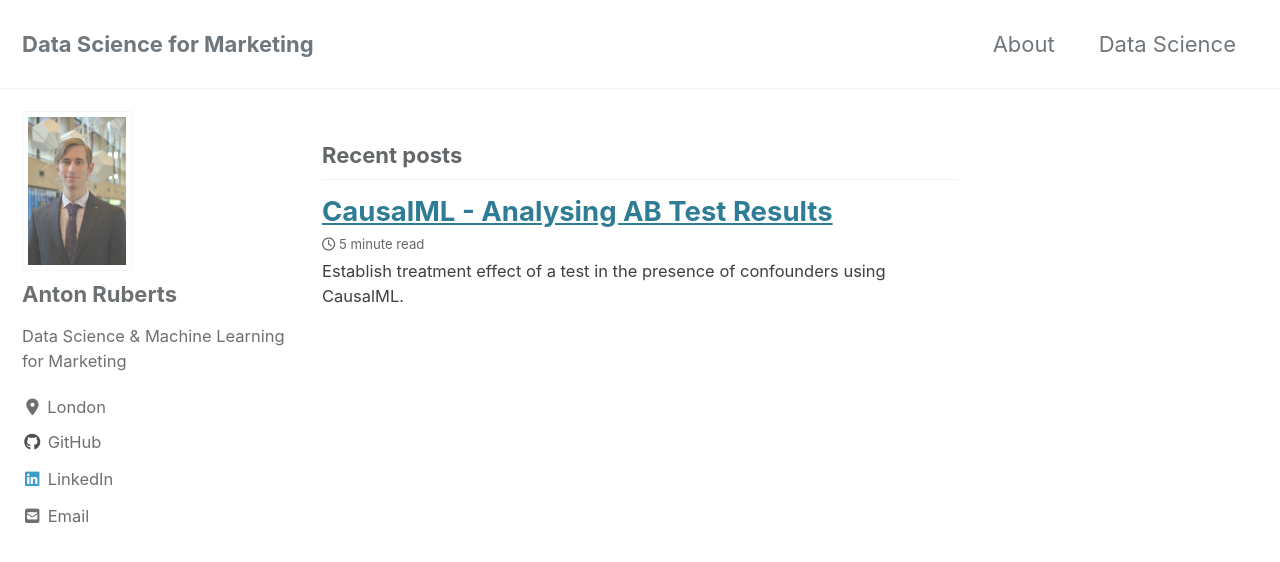
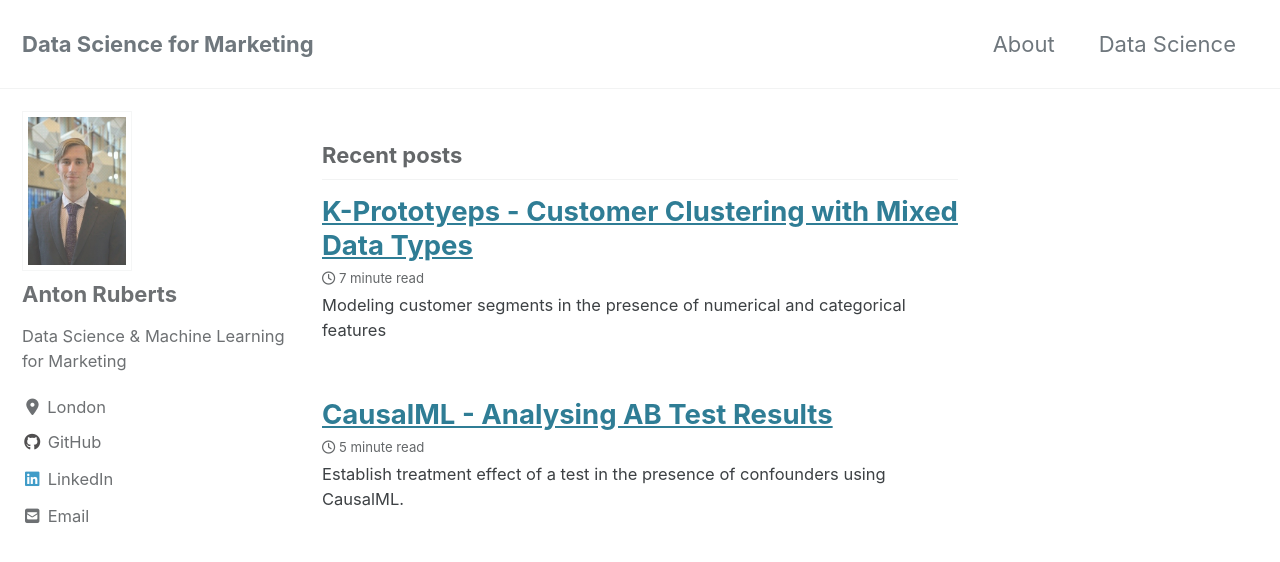
Before and after one commit to AntonsRuberts/AntonsRuberts.github.io, a Jekyll site: the page built from index.html, in a window 1280 px wide and 900 px high. Shown: the top 562 px of the window. Built offline with Jekyll 4.4.1, drawn with Linux system fonts in a browser that asks for light colours; cached includes are drawn as plain includes; nearby versions of some CDN libraries; the list of posts is cut into pages by our own code; some of the changed lines change nothing that is shown.

Commit message:
create new post

````diff
--- a/_config.yml
+++ b/_config.yml
@@ -85,10 +85,10 @@ social:
 
 # Analytics
 analytics:
-  provider               : false # false (default), "google", "google-universal", "custom"
+  provider: "google-gtag"
   google:
-    tracking_id          :
-    anonymize_ip         : # true, false (default)
+    tracking_id: 'G-87NPZQF518'
+    anonymize_ip: false # default
 
 
 # Site Author
--- /dev/null
+++ b/_posts/2020-05-16-kproto-audience.md
@@ -0,0 +1,228 @@
+---
+title: K-Prototyeps - Customer Clustering with Mixed Data Types
+date: 2020-05-16
+tags: [audience, clustering]
+excerpt: "Modeling customer segments in the presence of numerical and categorical features"
+mathjax: "true"
+---
+<img src="{{ site.url }}{{ site.baseurl }}/assets/images/kproto_audience/header.jpg" alt="header-image-customers">
+
+## Introduction
+Customer segmentation forms a basis for most of the communication and marketing strategies. It allows companies to deliver personalised experience to their customers which is a must in today's competetive environment. In data-driven organisations, segmentation is often informed by clustering algorithms that attempt to group similar customers according to their behaviour and other attributes. This blog will cover 2 such algorithms - K-Means and K-Prototypes. These two algorithms will be compared on their ability to group customers using both numerical and categorical features.
+
+## K-Means & K-Prototypes
+K-Means is one of the most (if not the most) used clustering algorithms which is not surprising. It's fast, has a robust implementation in sklearn, and is intuitively easy to understand. If you need a refresher on K-means, I highly recommend [this video](https://www.youtube.com/watch?v=4b5d3muPQmA). K-Prototypes is a lesser known sibling but offers an advantage of workign with mixed data types. It measures distance between numerical features using Euclidean distance (like K-means) but also measure the distance between categorical features using the number of matching categories. It was first published by [Huang (1998)](http://citeseerx.ist.psu.edu/viewdoc/download?doi=10.1.1.15.4028&rep=rep1&type=pdf) and was implemented in python using [this package](https://github.com/nicodv/kmodes).
+
+## Data
+We're going to cluster Google Analytics data taken from the Kaggle competition [here](https://www.kaggle.com/c/ga-customer-revenue-prediction). Since the dataset is on session (web visit) level, there needs to be done an extensive feature aggregation and engineering effort. I'm not going to include code in here but feel free to check the notebook in my [github](https://github.com/AntonsRuberts/datascience_marketing/blob/master/KMeans_vs_KPrototypes.ipynb). It includes these 3 steps for pre-processing:
+1. Read in the dataset (includes a function to read in JSON columns)
+2. Filter relevant users and session
+3. Aggregate sessions for each customer and do feature engineering
+
+The aggregated and cleaned dataset will look like this:
+<img src="{{ site.url }}{{ site.baseurl }}/assets/images/kproto_audience/data_head.PNG" alt="data-head-after-engineering">
+
+Alternatively, you can download already processed data from [here](https://github.com/AntonsRuberts/datascience_marketing/tree/master/data) and continue to the next steps.
+## UMAP Embedding
+Before going to clustering, there's one extra step to do. One of the comparison methods will be visual, so we need a way to visualise the quality of clustering. I'll be using [Uniform Manifold Approximation and Projection for Dimension Reduction (UMAP)](https://umap-learn.readthedocs.io/en/latest/) - a dimensionality reduction technique (like PCA or t-SNE) - to embedd the data into 2 dimensions. This will allow me to visually see the groups of customers, and how well did the clustering algorithms do the job. There are 3 steps to get the proper embeddings:
+1. Yeo-Johnson transform the numerical columns & One-Hot-Encode the categorical data
+2. Embed these two column types separately
+3. Combine the two by conditioning the numerical embeddings on the categorical embeddings as suggested [here](https://github.com/lmcinnes/umap/issues/58#issuecomment-419682509)
+
+```python
+#Preprocessing numerical
+numerical = full_data.select_dtypes(exclude='object')
+
+for c in numerical.columns:
+    pt = PowerTransformer()
+    numerical.loc[:, c] = pt.fit_transform(np.array(numerical[c]).reshape(-1, 1))
+
+##preprocessing categorical
+categorical = full_data.select_dtypes(include='object')
+categorical = pd.get_dummies(categorical)
+
+#Percentage of columns which are categorical is used as weight parameter in embeddings later
+categorical_weight = len(full_data.select_dtypes(include='object').columns) / full_data.shape[1]
+
+#Embedding numerical & categorical
+fit1 = umap.UMAP(metric='l2').fit(numerical)
+fit2 = umap.UMAP(metric='dice').fit(categorical)
+
+#Augmenting the numerical embedding with categorical
+intersection = umap.umap_.general_simplicial_set_intersection(fit1.graph_, fit2.graph_, weight=categorical_weight)
+intersection = umap.umap_.reset_local_connectivity(intersection)
+embedding = umap.umap_.simplicial_set_embedding(fit1._raw_data, intersection, fit1.n_components,
+                                                fit1._initial_alpha, fit1._a, fit1._b,
+                                                fit1.repulsion_strength, fit1.negative_sample_rate,
+                                                200, 'random', np.random, fit1.metric,
+                                                fit1._metric_kwds, False)
+
+plt.figure(figsize=(20, 10))
+plt.scatter(*embedding.T, s=2, cmap='Spectral', alpha=1.0)
+plt.show()
+```
+
+Code above should produce the embeddings that result in this scatter plot:
+
+<img src="{{ site.url }}{{ site.baseurl }}/assets/images/kproto_audience/data_scatter.png" alt="umap-scatterplot">
+The combined embeddings seem to have about 15 distinct clusters, and a lot more smaller ones. For the sake of simplicity, I will cluster the data into 15 groups, but to find out the actual number of clusters you can use something like elbow method (see code below). Please note, that *it is not given that this embedding has captured the grouping properly*, because the method of combining numerical and categorical is still very experimental in UMAP. But, because this form of evaluation is used only to compare the perfomance of two clustering methods, the representations can still be useful.
+
+Now, let's begin actual modelling with K-means amd K-Prototypes.
+
+## K-Means
+Because K-Means only works with numerical data, I'll:
+1. One-Hot-Encode the categorical data
+2. Apply the Yeo-Johnson transformation to the data to make it more Gaussian like
+3. Fit K-Means with 15 clusters
+
+```python
+#One-Hot-Encoding
+data = pd.get_dummies(full_data)
+
+#Pre-processing
+for c in data.columns:
+    pt = PowerTransformer()
+    data.loc[:, c] = pt.fit_transform(np.array(data[c]).reshape(-1, 1))
+
+#Actual Clustering
+kmeans = KMeans(n_clusters=15).fit(data)
+kmeans_labels = kmeans.labels_
+
+#OPTIONAL: Elbow plot with inertia
+#Elbow method to choose the optimal number of clusters
+sse = {}
+for k in tqdm(range(2, 50)):
+    kmeans = KMeans(n_clusters=k, max_iter=1000).fit(data)
+    sse[k] = kmeans.inertia_ # Inertia: Sum of distances of samples to their closest cluster center
+
+fig = go.Figure(data=go.Scatter(x=list(sse.keys()), y=list(sse.values())))
+fig.show()
+```
+
+Quite easy, right? We'll see how well K-Means did the job later in the comparison section. Now, let's move to K-Prototypes.
+
+## K-Prototypes
+For K-Prototypes, I'll apply the transformation to numerical data. Categorical data doesn't need any pre-processing.
+
+```python
+kprot_data = full_data.copy()
+#Pre-processing
+for c in full_data.select_dtypes(exclude='object').columns:
+    pt = PowerTransformer()
+    kprot_data[c] =  pt.fit_transform(np.array(kprot_data[c]).reshape(-1, 1))
+
+categorical_columns = [0, 4, 5, 7, 11] #make sure to specify correct indices
+
+#Actual clustering
+kproto = KPrototypes(n_clusters= 15, init='Cao', n_jobs = 4)
+clusters = kproto.fit_predict(kprot_data, categorical=categorical_columns)
+
+#Prints the count of each cluster group
+pd.Series(clusters).value_counts()
+
+#OPTIONAL: Elbow plot with cost (will take a LONG time)
+costs = []
+n_clusters = []
+clusters_assigned = []
+
+for i in tqdm(range(2, 25)):
+    try:
+        kproto = KPrototypes(n_clusters= i, init='Cao', verbose=2)
+        clusters = kproto.fit_predict(kprot_data, categorical=[0, 6, 7, 9, 13])
+        costs.append(kproto.cost_)
+        n_clusters.append(i)
+        clusters_assigned.append(clusters)
+    except:
+        print(f"Can't cluster with {i} clusters")
+
+fig = go.Figure(data=go.Scatter(x=n_clusters, y=costs ))
+fig.show()
+```
+
+## Visual Evaluation
+Now we have two sets of cluster labels. First evaluation that I'm going to do is to color the dots of UMAP embeddings from above and see which make more sense.
+### K-Means
+```python
+fig, ax = plt.subplots()
+fig.set_size_inches((20, 10))
+scatter = ax.scatter(embedding[:, 0], embedding[:, 1], s=2, c=kmeans_labels, cmap='tab20b', alpha=1.0)
+
+# produce a legend with the unique colors from the scatter
+legend1 = ax.legend(*scatter.legend_elements(num=15),
+                    loc="lower left", title="Classes")
+ax.add_artist(legend1)
+```
+<img src="{{ site.url }}{{ site.baseurl }}/assets/images/kproto_audience/data_kmeans.png" alt="umap-scatterplot">
+K-Means provides some structure to the data, but the classes are quite mixed. Also, the visualisation is dominated by 4-5 classes and the borders between the groups are not clearly visible.
+
+### K-Prototypes
+```python
+fig, ax = plt.subplots()
+fig.set_size_inches((20, 10))
+scatter = ax.scatter(embedding[:, 0], embedding[:, 1], s=2, c=clusters, cmap='tab20b', alpha=1.0)
+
+# produce a legend with the unique colors from the scatter
+legend1 = ax.legend(*scatter.legend_elements(num=15),
+                    loc="lower left", title="Classes")
+ax.add_artist(legend1)
+```
+<img src="{{ site.url }}{{ site.baseurl }}/assets/images/kproto_audience/data_kproto.png" alt="umap-scatterplot">
+Just by visual inspection, **K-Prototypes provides more distinguishable clusters**. K-Means is generally dominated by 4-5 clusters whereas K-Prototypes clusters are more equally distributed with clear boundaries. Still, some clusters appear in many places along the embedding scatterplot, so either the embeddings are flawed or the clustering misses something.
+
+## Evaluation by Classification
+Another comparison that I'm going to do is by treating the clusters as labels and building a classification model on top. If the clusters are of high quality, the classification model will be able to predict them with high accuracy. At the same time, the models should use a variety of features to ensure that the clusters are not too simplistic. Overall, I'll check the following attributes:
+
+* Distinctivness of clusters by cross-validated F1 score
+* Informativness of clusters by SHAP feature importances
+
+I will use LightGBM as my classifier because it can use categorical features and you can easily get the SHAP values for the trained models.
+### K-Means
+```python
+#Setting the objects to category
+lgbm_data = full_data.copy()
+for c in lgbm_data.select_dtypes(include='object'):
+    lgbm_data[c] = lgbm_data[c].astype('category')
+
+#KMeans clusters
+clf_km = LGBMClassifier(colsample_by_tree=0.8)
+cv_scores_km = cross_val_score(clf_km, lgbm_data, kmeans_labels, scoring='f1_weighted')
+print(f'CV F1 score for K-Means clusters is {np.mean(cv_scores_km)}')
+```
+A CV score for K-means is 0.986 which means that **the customers are grouped in meaningful and distinguishable clusters**. Now, let's see the feature importances to determine if the classifier has used all the information available to it.
+
+```python
+#Fit the model
+clf_km.fit(lgbm_data, kmeans_labels)
+
+#SHAP values
+explainer_km = shap.TreeExplainer(clf_km)
+shap_values_km = explainer_km.shap_values(lgbm_data)
+shap.summary_plot(shap_values_km, lgbm_data, plot_type="bar", plot_size=(15, 10))
+```
+<img src="{{ site.url }}{{ site.baseurl }}/assets/images/kproto_audience/shap_km.png" alt="umap-scatterplot">
+
+It seems like **the classifier has mainly used 4 features** and all the others have marginal importance. Categorical features are not really important for the classifier, so they haven't played large role in forming the clusters. Let's compare this to K-Prototypes clusters to see if this algorithm has used other features in grouping the customers.
+
+### K-Prototypes
+Again, first we should train the model to see if clusters are predictable.
+```python
+clf_kp = LGBMClassifier(colsample_by_tree=0.8)
+cv_scores_kp = cross_val_score(clf_kp, lgbm_data, proto_clusters, scoring='f1_weighted')
+print(f'CV F1 score for K-Prototypes clusters is {np.mean(cv_scores_kp)}')
+```
+The CV score here is 0.97 which is a bit smaller than K-Means. This means that these clusters are harder to perfectly distinguish, yet the score is high enough to conclude that **K-Prototypes clusters are meaningful and distinguishable**. To determine if the clusters are also distinct and informative, we need to look at SHAP values for this classifier.
+
+```python
+clf_kp.fit(lgbm_data, proto_clusters)
+explainer_kp = shap.TreeExplainer(clf_kp)
+shap_values_kp = explainer_kp.shap_values(lgbm_data)
+shap.summary_plot(shap_values_kp, lgbm_data, plot_type="bar", plot_size=(15, 10))
+```
+
+<img src="{{ site.url }}{{ site.baseurl }}/assets/images/kproto_audience/shap_kp.png" alt="umap-scatterplot">
+**To classify the K-Prototypes clusters, LightGBM needs 10 features and 8 of them are quite important**. Categorical features are still the least important, but now they have relatively higher importance than in K-Means.
+
+Overall, classifiers for both of the clustering methods have F1 score close to 1 which means that K-Means and K-prototypes have produced clusters that are easily distinguishable. Yet, to classify the K-Prototypes correctly, LightGBM uses more features (8-9), and some of the categorical features become important. This is in contrast to K-Means which could have been almost perfectly classified using just 4-5 features. This proves that the clusters produced by K-Prototypes are more informative.
+
+## Summary
+In this blog, we saw that in the presence of categorical features, K-Prototypes has produced clusters that are visually and empirically superior to the ones produced by K-Means. While both of the algorithms have separated customers into distinguishable groups, clusters created by K-Prototypes are more informative and hence can be more useful for marketers. So, next time you do clustering and encounter categorical features, ease up on that one-hot-encoding and give K-Prototypes a chance.
--- a/index.html
+++ b/index.html
@@ -2,3 +2,13 @@
 layout: home
 author_profile: true
 ---
+<head><!-- Global site tag (gtag.js) - Google Analytics -->
+    <script async src="https://www.googletagmanager.com/gtag/js?id=G-87NPZQF518"></script>
+    <script>
+      window.dataLayer = window.dataLayer || [];
+      function gtag(){dataLayer.push(arguments);}
+      gtag('js', new Date());
+
+      gtag('config', 'G-87NPZQF518');
+    </script>
+</head>
````
Also changed, not shown: assets/images/kproto_audience/data_head.PNG (added), assets/images/kproto_audience/data_kmeans.png (added), assets/images/kproto_audience/data_kproto.png (added), assets/images/kproto_audience/data_scatter.png (added), assets/images/kproto_audience/header.jpg (added), assets/images/kproto_audience/shap_km.png (added), assets/images/kproto_audience/shap_kp.png (added).
